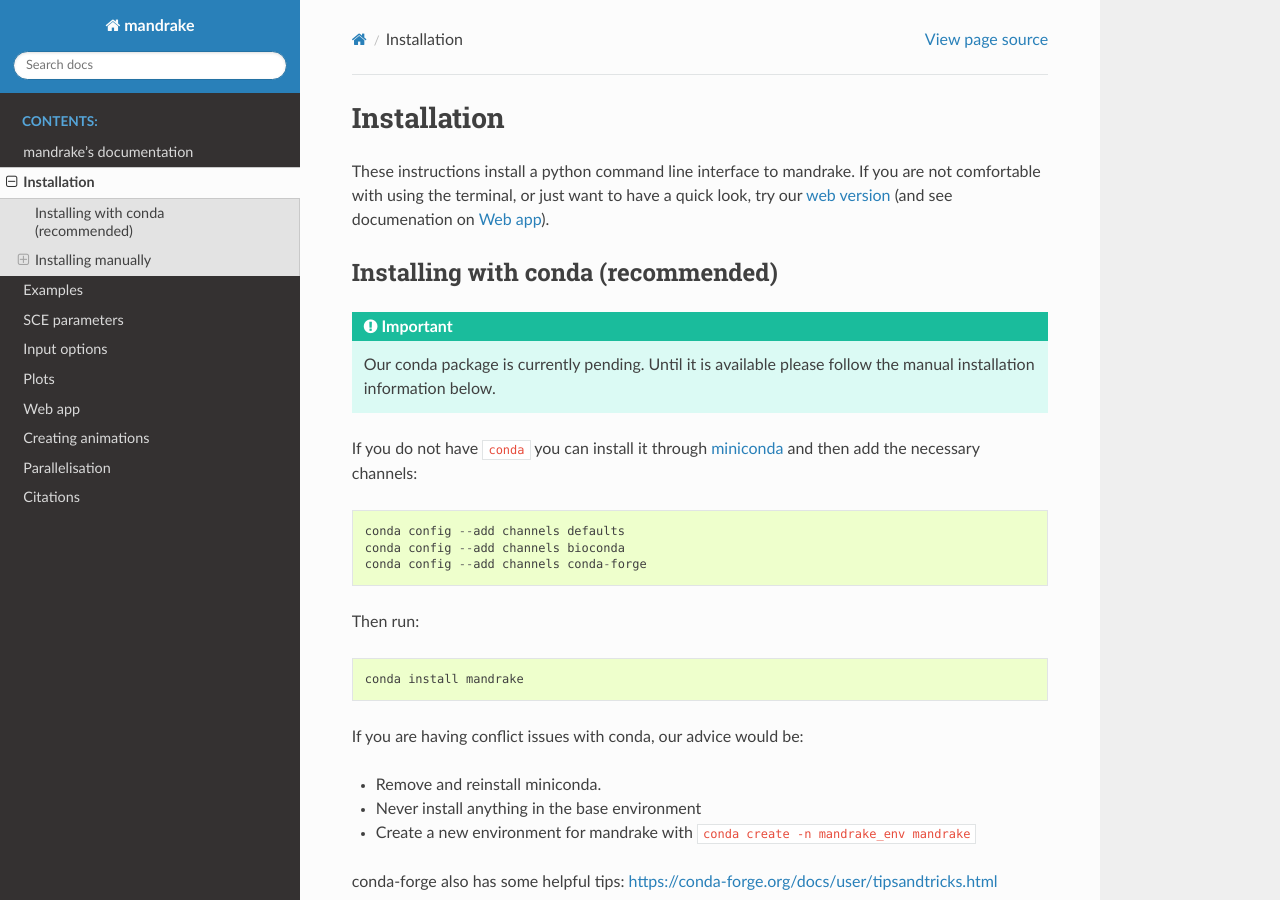
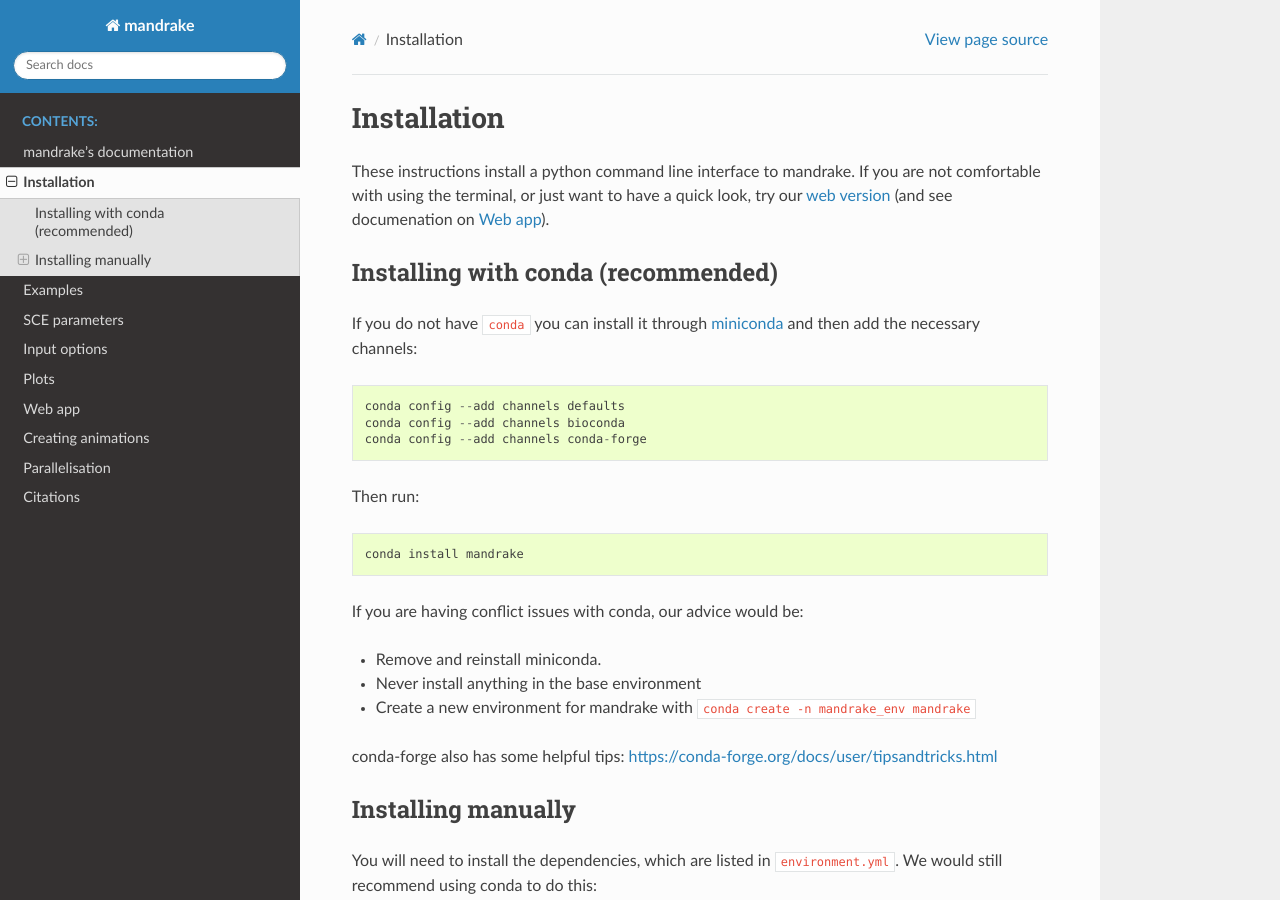
Before and after one commit to bacpop/mandrake, a Sphinx documentation site: the page built from docs/installation.rst, in a window 1280 px wide and 900 px high. Built offline with Sphinx 7.4.7 and the Read the Docs theme 2.0.0, drawn with Linux system fonts in a browser that asks for light colours.

Commit message:
Update readme and docs with new conda package

```diff
--- a/docs/installation.rst
+++ b/docs/installation.rst
@@ -8,9 +8,6 @@ try our `web version <https://gtonkinhill.github.io/mandrake-web/>`__
 
 Installing with conda (recommended)
 -----------------------------------
-.. important::
-    Our conda package is currently pending. Until it is available
-    please follow the manual installation information below.
 
 If you do not have ``conda`` you can install it through
 `miniconda <https://conda.io/miniconda.html>`_ and then add the necessary
```
Also changed, not shown: README.md (+8 -0 lines).
